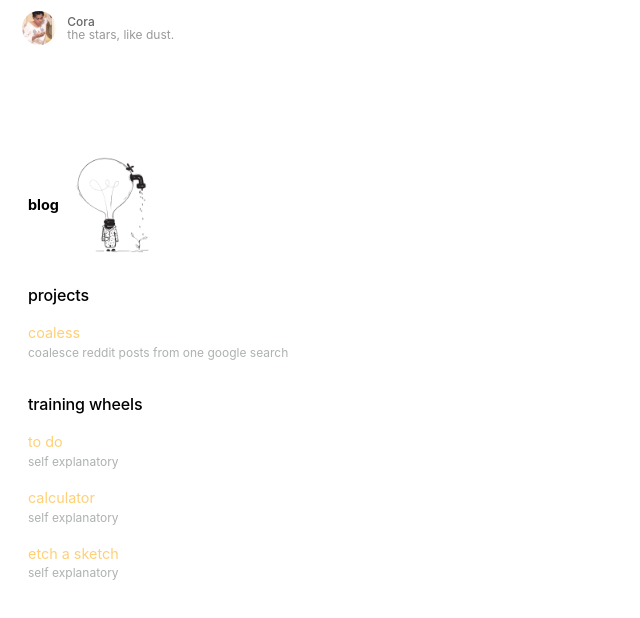
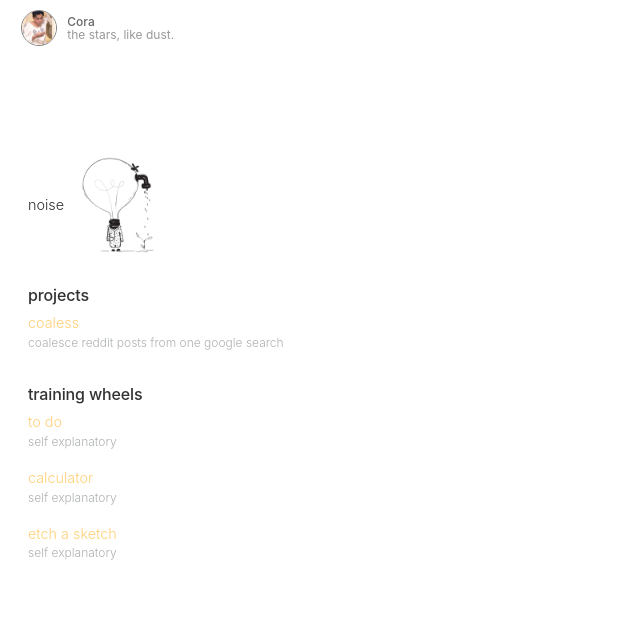
Before and after one commit to cora-type/nextjs-blog, a Next.js app: page / in a window 1280 px wide. Shown: the top 618 px of the page, without its empty margins (0-640 px from the left). Built offline with nearby package versions, Linux system fonts and the light colour scheme.

Commit message:
Styling changes.

```diff
--- a/components/layout.js
+++ b/components/layout.js
@@ -58,7 +58,7 @@ export default function Layout({ children, home }) {
                 </div>
               </div>
             </Link>
-            <div className={styles.themeToggle}>TOGGLE</div>
+            {/* <div className={styles.themeToggle}>TOGGLE</div> */}
           </>
         )}
       </header>
--- a/pages/index.js
+++ b/pages/index.js
@@ -17,7 +17,7 @@ export default function Home() {
             <div
               className={`${utilStyles.headingMd} ${utilStyles.padding1px} posts`}
             >
-              blog
+              noise
               <Image
                 priority
                 src="/images/absurd.png"
@@ -50,7 +50,7 @@ export default function Home() {
         <ul className={utilStyles.list}>
           <li className={utilStyles.listItem}>
             <Link href="https://github.com/verloxs/coaless">
-              <div target="_blank" className={utilStyles.listItem}>
+              <div target="_blank" className={utilStyles.listItemTitle}>
                 coaless
               </div>
             </Link>
@@ -65,19 +65,19 @@ export default function Home() {
         <ul className={utilStyles.list}>
           <li className={utilStyles.listItem}>
             <Link href="https://github.com/verloxs/calculator">
-              <div className={utilStyles.listItem}>to do</div>
+              <div className={utilStyles.listItemTitle}>to do</div>
             </Link>
             <div className={utilStyles.lightText}>self explanatory</div>
           </li>
           <li className={utilStyles.listItem}>
             <Link href="https://github.com/verloxs/calculator">
-              <div className={utilStyles.listItem}>calculator</div>
+              <div className={utilStyles.listItemTitle}>calculator</div>
             </Link>
             <div className={utilStyles.lightText}>self explanatory</div>
           </li>
-          <li className={utilStyles.listItem}>
+          <li className={utilStyles.listItemTitle}>
             <Link href="https://github.com/verloxs/etch-a-sketch">
-              <div className={utilStyles.listItem}>etch a sketch</div>
+              <div className={utilStyles.listItemTitle}>etch a sketch</div>
             </Link>
             <div className={utilStyles.lightText}>self explanatory</div>
           </li>
--- a/styles/utils.module.css
+++ b/styles/utils.module.css
@@ -1,7 +1,19 @@
-.heading2Xl {
-  font-size: 2rem;
-  line-height: 1.2;
-  margin: 1rem 0;
+/* Headings  */
+
+.headingMd {
+  font-size: 1.2rem;
+  line-height: 1.5;
+  color: #323232;
+  font-weight: 300;
+}
+
+.headingLg {
+  display: flex;
+  font-size: 16px;
+  line-height: 1.4;
+  margin: 0.5rem 0;
+  color: #323232;
+  letter-spacing: -0.01125rem;
 }
 
 .headingXl {
@@ -11,14 +23,10 @@
   letter-spacing: -0.05rem;
   margin: 1rem 0;
 }
-
-/* for sub headings  */
-.headingLg {
-  font-size: 16px;
-  line-height: 1.4;
-  margin: 0.5rem 0;
-  color: rgb(0, 0, 0);
-  letter-spacing: -0.01125rem;
+.heading2Xl {
+  font-size: 2rem;
+  line-height: 1.2;
+  margin: 1rem 0;
 }
 
 .headingMain {
@@ -28,24 +36,28 @@
   line-height: 1.4;
 }
 
+/* header  */
+
+.user {
+  display: inline-flex;
+  padding: 0 8pt;
+  justify-content: center;
+  align-items: center;
+  width: max-content;
+  max-width: 100%;
+}
+
 .borderCircle {
   border-radius: 9999px;
   display: inline-block;
   position: relative;
   overflow: hidden;
-  border: 1px solid rgb(255, 255, 255);
+  border: 1px solid rgb(128, 128, 128);
   border-radius: 50%;
   vertical-align: top;
 }
 
-.colorInherit {
-  color: inherit;
-}
-
-.padding1px {
-  padding-top: 1px;
-  margin-bottom: 2rem;
-}
+/* list styles */
 
 .list {
   list-style: none;
@@ -54,16 +66,22 @@
 }
 
 .listItem {
-  margin: 16px 0px 0px;
-
-  color: #ffd078;
+  margin-bottom: 16px;
   /* color: #ffce44; */
 }
 
-.headingMd {
-  font-size: 1.2rem;
-  line-height: 1.5;
-  color: rgb(0, 0, 0);
+.listItemTitle {
+  margin-bottom: 0;
+  color: #ffd078;
+}
+
+.blogTitle {
+  color: #049494;
+}
+
+.padding1px {
+  padding-top: 1px;
+  margin-bottom: 2rem;
 }
 
 .lightText {
@@ -82,15 +100,6 @@
   flex-direction: row;
 }
 
-.user {
-  display: inline-flex;
-  padding: 0 8pt;
-  justify-content: center;
-  align-items: center;
-  width: max-content;
-  max-width: 100%;
-}
-
 .spacing {
   margin-top: 50px;
 }
```
Also changed, not shown: pages/blog.js (+5 -4 lines), public/images/absurd-bloom.png (added).
